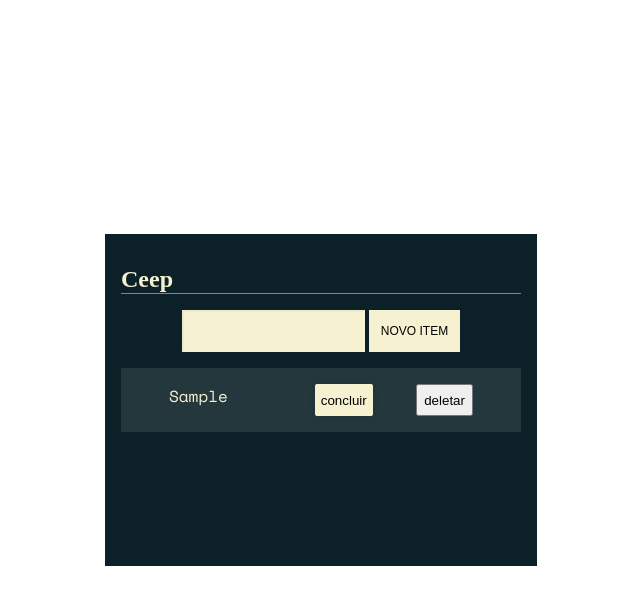
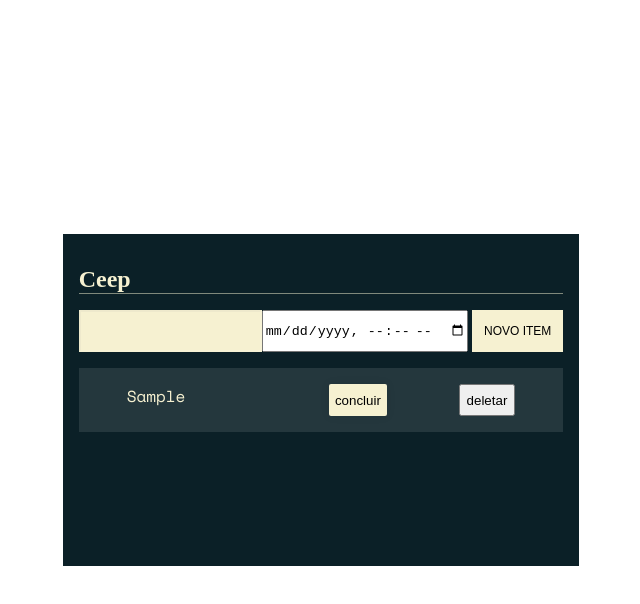
Before and after one commit to edisonyt/Proj-OracleOne, a plain HTML site: page Projeto_DOM_com_JS/index.html in a window 1280 px wide. Both pictures are taken after typing "Sample" into the empty fields and a click on the button "NOVO ITEM". Shown: the whole page, without its empty margins (319-959 px from the left). Drawn offline with nearby package versions, Linux system fonts and the light colour scheme; a web font is replaced by a local one.

Commit message:
modificando aplicativo para receber data e horário, no site cdnjs.com, buscando a biblioteca moment

```diff
--- a/Projeto_DOM_com_JS/index.html
+++ b/Projeto_DOM_com_JS/index.html
@@ -17,12 +17,16 @@
 
         <form class="form" action="">
           <input class="form-input" type="text" data-form-input>
+          <input type="datetime-local" data-date>
           <button class="form-button" data-form-button> Novo Item </button>
         </form>
 
         <ul class="list" data-list>
 
         </ul>
+      </div>
+    </div>
+    <script src="https://cdnjs.cloudflare.com/ajax/libs/moment.js/2.29.4/moment.min.js"></script>
     <script type="module" src="main.js"></script>
 </body>
 </html>
--- a/Projeto_DOM_com_JS/main.js
+++ b/Projeto_DOM_com_JS/main.js
@@ -8,6 +8,10 @@ import BotaoDeleta from './componentes/deletaTarefa.js'
     const lista = document.querySelector('[data-list]')
     const input = document.querySelector('[data-form-input]')
     const valor = input.value
+
+    const calendario = document.querySelector('[data-date]')
+    const data = moment(calendario.value)
+    console.log(data.format('DD/MM/YYYY'))
 
     const tarefa = document.createElement('li')
     tarefa.classList.add('task')
```
Lines whose indentation alone changed are shown as unchanged.
